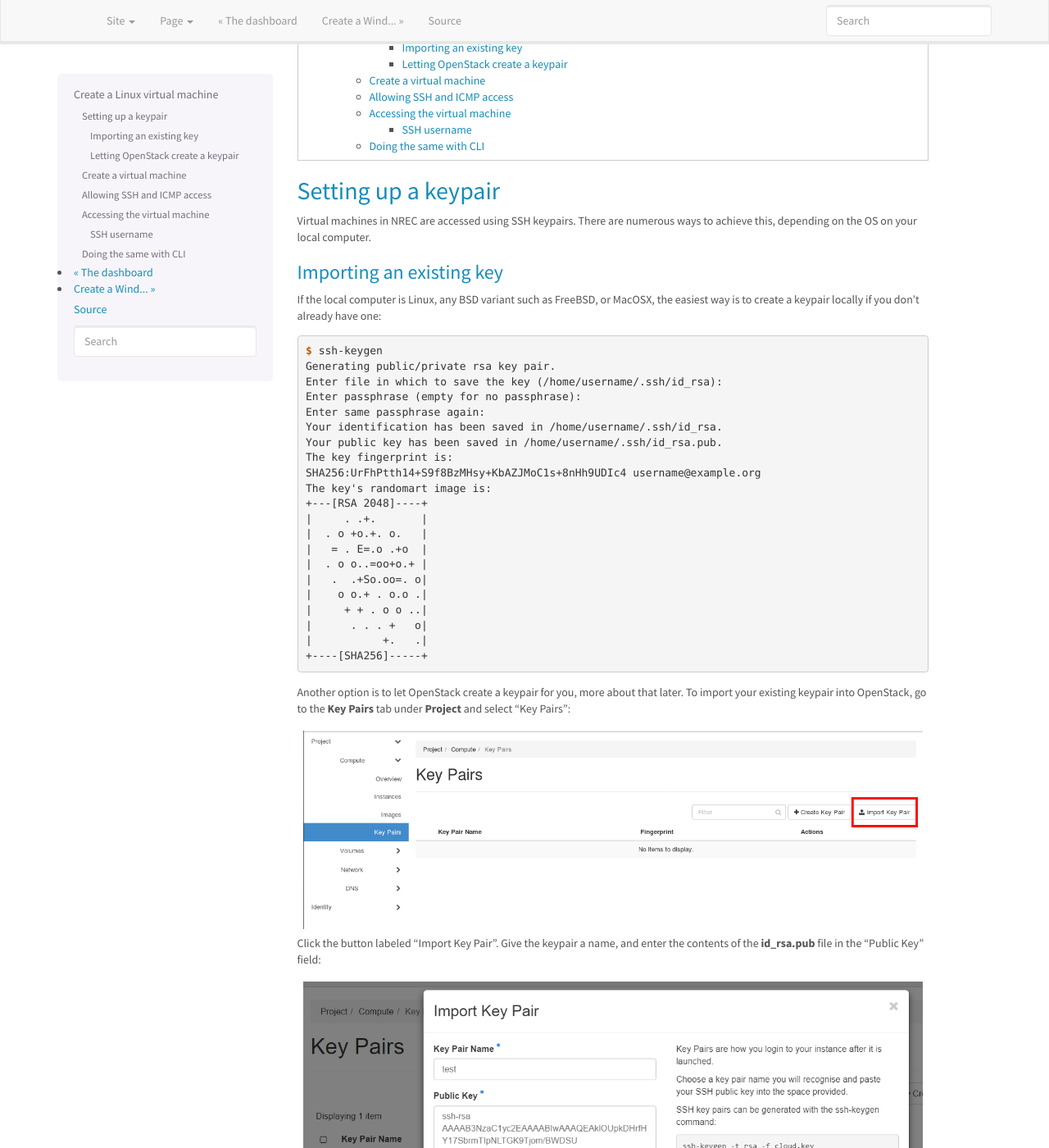
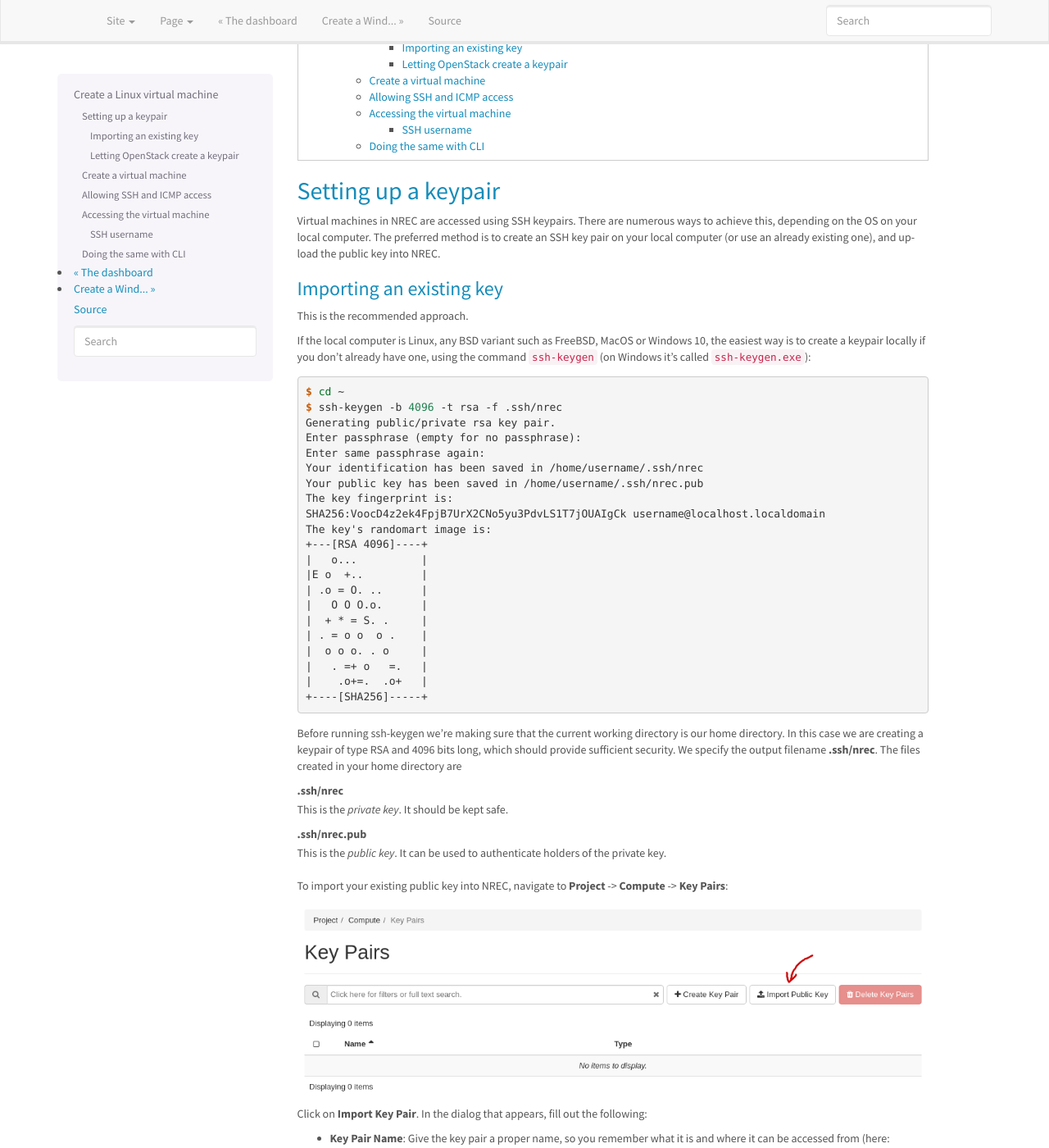
Before and after one commit to norcams/docs-enduser, a Sphinx documentation site: the page built from docs/create-virtual-machine.rst, in a window 1280 px wide and 1400 px high, scrolled down 202 px. Shown: the whole window at 82% size. Built offline with Sphinx 7.4.7, drawn with Linux system fonts in a browser that asks for light colours; some of the changed text lies outside the part shown.

Commit message:
improve create linux vm

```diff
--- a/docs/create-virtual-machine.rst
+++ b/docs/create-virtual-machine.rst
@@ -13,52 +13,76 @@ Setting up a keypair
 
 Virtual machines in NREC are accessed using SSH keypairs. There are
 numerous ways to achieve this, depending on the OS on your local
-computer.
+computer. The preferred method is to create an SSH key pair on your
+local computer (or use an already existing one), and upload the public
+key into NREC.
 
 
 Importing an existing key
 ~~~~~~~~~~~~~~~~~~~~~~~~~
 
-If the local computer is Linux, any BSD variant such as
-FreeBSD, or MacOSX, the easiest way is to create a keypair locally if
-you don't already have one:
+This is the recommended approach.
+
+If the local computer is Linux, any BSD variant such as FreeBSD, MacOS
+or Windows 10, the easiest way is to create a keypair locally if you
+don't already have one, using the command ``ssh-keygen`` (on Windows
+it's called ``ssh-keygen.exe``):
 
 .. code-block:: console
 
-  $ ssh-keygen
+  $ cd ~
+  $ ssh-keygen -b 4096 -t rsa -f .ssh/nrec
   Generating public/private rsa key pair.
-  Enter file in which to save the key (/home/username/.ssh/id_rsa):
   Enter passphrase (empty for no passphrase):
   Enter same passphrase again:
-  Your identification has been saved in /home/username/.ssh/id_rsa.
-  Your public key has been saved in /home/username/.ssh/id_rsa.pub.
+  Your identification has been saved in /home/username/.ssh/nrec
+  Your public key has been saved in /home/username/.ssh/nrec.pub
   The key fingerprint is:
-  SHA256:UrFhPtth14+S9f8BzMHsy+KbAZJMoC1s+8nHh9UDIc4 username@example.org
+  SHA256:VoocD4z2ek4FpjB7UrX2CNo5yu3PdvLS1T7jOUAIgCk username@localhost.localdomain
   The key's randomart image is:
-  +---[RSA 2048]----+
-  |     . .+.       |
-  |  . o +o.+. o.   |
-  |   = . E=.o .+o  |
-  |  . o o..=oo+o.+ |
-  |   .  .+So.oo=. o|
-  |    o o.+ . o.o .|
-  |     + + . o o ..|
-  |      . . . +   o|
-  |           +.   .|
+  +---[RSA 4096]----+
+  |   o...          |
+  |E o  +..         |
+  | .o = O. ..      |
+  |   O O O.o.      |
+  |  + * = S. .     |
+  | . = o o  o .    |
+  |  o o o. . o     |
+  |   . =+ o   =.   |
+  |    .o+=.  .o+   |
   +----[SHA256]-----+
 
-Another option is to let OpenStack create a keypair for you, more
-about that later. To import your existing keypair into OpenStack, go
-to the **Key Pairs** tab under **Project** and select "Key
-Pairs":
+Before running ssh-keygen we're making sure that the current working
+directory is our home directory. In this case we are creating a
+keypair of type RSA and 4096 bits long, which should provide
+sufficient security. We specify the output filename **.ssh/nrec**. The
+files created in your home directory are
+
+**.ssh/nrec**
+  This is the *private key*. It should be kept safe.
+
+**.ssh/nrec.pub**
+  This is the *public key*. It can be used to authenticate holders of
+  the private key.
+
+To import your existing public key into NREC, navigate to **Project**
+-> **Compute** -> **Key Pairs**:
 
 .. figure:: images/dashboard-access-and-security-01.png
    :align: center
-   :alt: Dashboard - Access & Security
+   :alt: Project -> Compute -> Key Pairs
 
-Click the button labeled "Import Key Pair". Give the keypair a name,
-and enter the contents of the **id_rsa.pub** file in the "Public Key"
-field:
+Click on **Import Key Pair**. In the dialog that appears, fill out the
+following:
+
+* **Key Pair Name**: Give the key pair a proper name, so you remember
+  what it is and where it can be accessed from (here: "homeoffice")
+
+* **Key Type**: Choose "SSH Key" from the drop-down menu
+
+* Either use **Choose File** and find the **.ssh/nrec.pub** file, or
+  cut & paste the contents of **.ssh/nrec.pub** into the "Public Key"
+  field
 
 .. figure:: images/dashboard-import-keypair-01.png
    :align: center
@@ -75,42 +99,40 @@ Letting OpenStack create a keypair
 ~~~~~~~~~~~~~~~~~~~~~~~~~~~~~~~~~~
 
 You can let OpenStack create a keypair for you, if you don't wish to
-use an existing one. Go to the **Key Pairs** tab
-under **Project** and select "Key Pairs":
+create one locally or use an existing one. Navigate to **Project**
+-> **Compute** -> **Key Pairs**:
 
 .. figure:: images/dashboard-access-and-security-03.png
    :align: center
    :alt: Dashboard - Access & Security
 
-Click on "Create Key Pair":
+Click on **Create Key Pair**:
 
 .. figure:: images/dashboard-create-keypair-01.png
    :align: center
    :alt: Dashboard - Create an SSH keypair
 
-Choose a name for you keypair and click "Create Key Pair". The newly
-created private key will be downloaded by the browser automatically:
-
-.. figure:: images/dashboard-create-keypair-02.png
-   :align: center
-   :alt: Dashboard - Download created keypair
+Choose a name for you key pair (here: "nrec"), select "SSH Key" from
+the **Key Type** drop-down menu, and click **Create Key Pair**. The newly
+created private key will be downloaded by the browser automatically as
+**<name>.pem** (here: "nrec.pem").
 
 The name of the downloaded file is based on the name you provided
-earlier. In this example the file is called "test.pem" as "test" was
+earlier. In this example the file is called "nrec.pem" as "nrec" was
 provided as the keypair name. Remember to restrict the access to the
 private key, as SSH will refuse to use unless it's properly
 protected:
 
 .. code-block:: console
 
-  $ chmod 0600 test.pem
+  $ chmod 0600 nrec.pem
 
 In order to use the downloaded private key, use the **-i** option to
 ssh, like this (example for "test.pem" above):
 
 .. code-block:: console
 
-  $ ssh -i test.pem -l <username> <virtual-machine>
+  $ ssh -i nrec.pem -l <username> <virtual-machine>
 
 Replace "<virtual-machine>" with the name or IP of the virtual machine
 that this keypair is assigned to, and "<username>" with the username
```
Also changed, not shown: docs/images/dashboard-access-and-security-01.png, docs/images/dashboard-access-and-security-03.png, docs/images/dashboard-create-keypair-01.png, docs/images/dashboard-import-keypair-01.png, docs/images/dashboard-keypairs-01.png.
